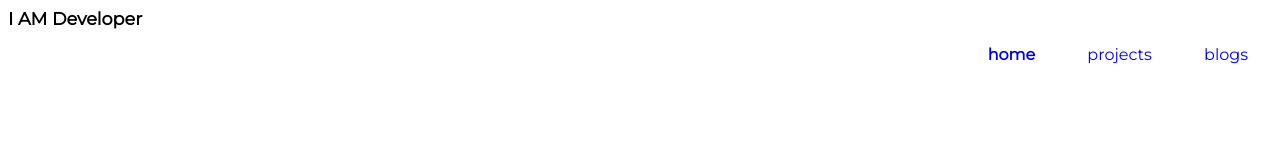
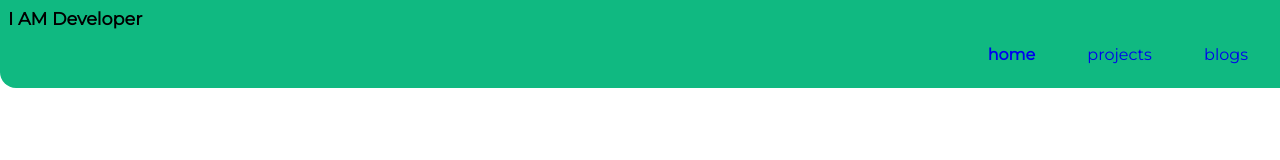
Before and after one commit to vyasankit/Ankit-Vyas-Portfolio, a plain HTML site: page index.html in a window 1280 px wide. Shown: the top 160 px of the page. Drawn offline with Linux system fonts and the light colour scheme.

Commit message:
spelling fixed
spelling problem

```diff
--- a/styles.css
+++ b/styles.css
@@ -16,9 +16,6 @@ body{
 hr {
     margin: 2rem 0rem;
 }
-
-/** spaces**/
-
 
 /** container **/
 .container{
@@ -65,7 +62,7 @@ hr {
 /** navigation **/
 
 .navigation {
-    background-colour: var(--primary-color);
+    background-color: var(--primary-color);
     color: black;
     padding: 0.5rem 0.5rem;
     border-bottom-left-radius: 1rem;
```
